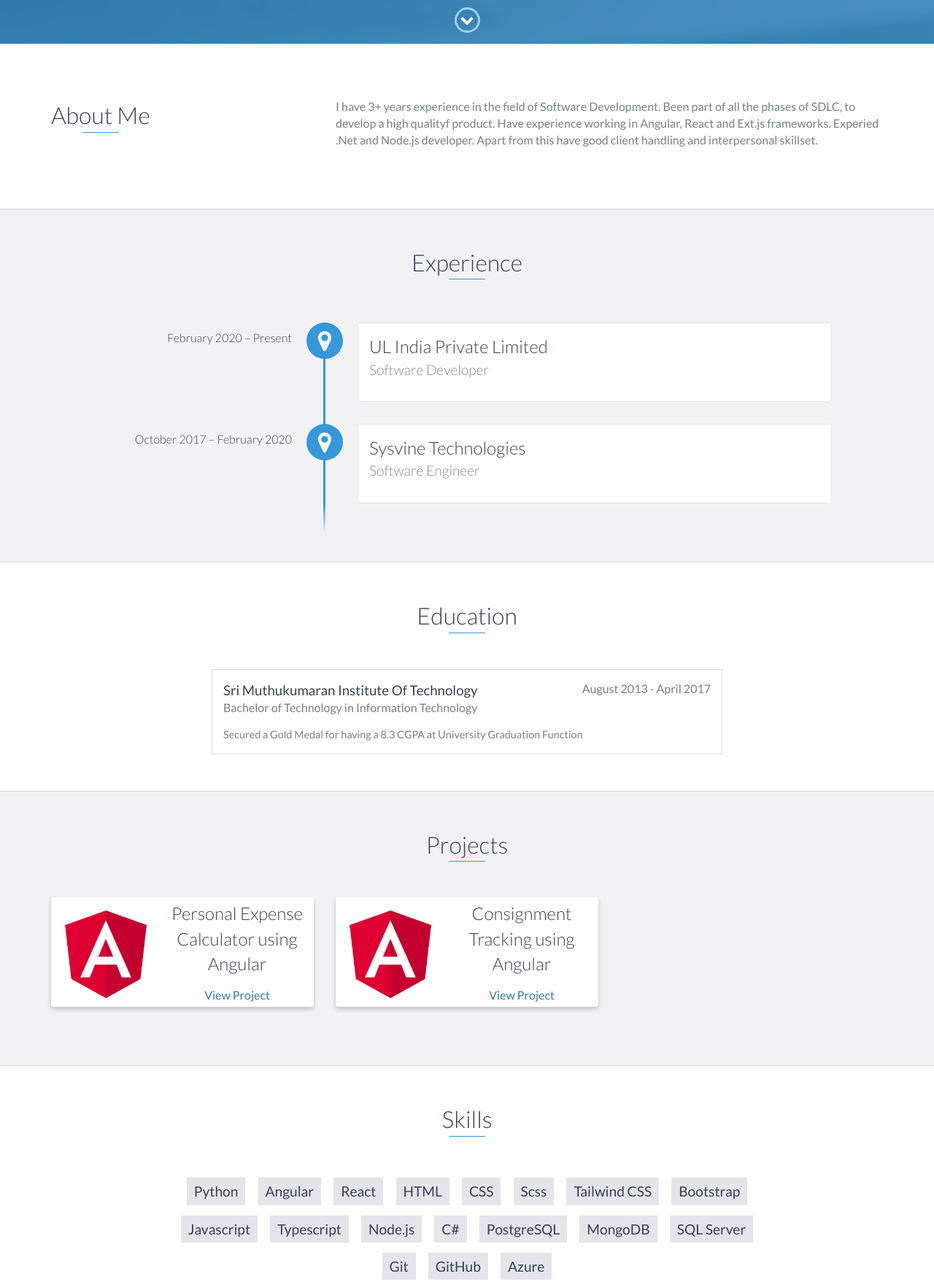
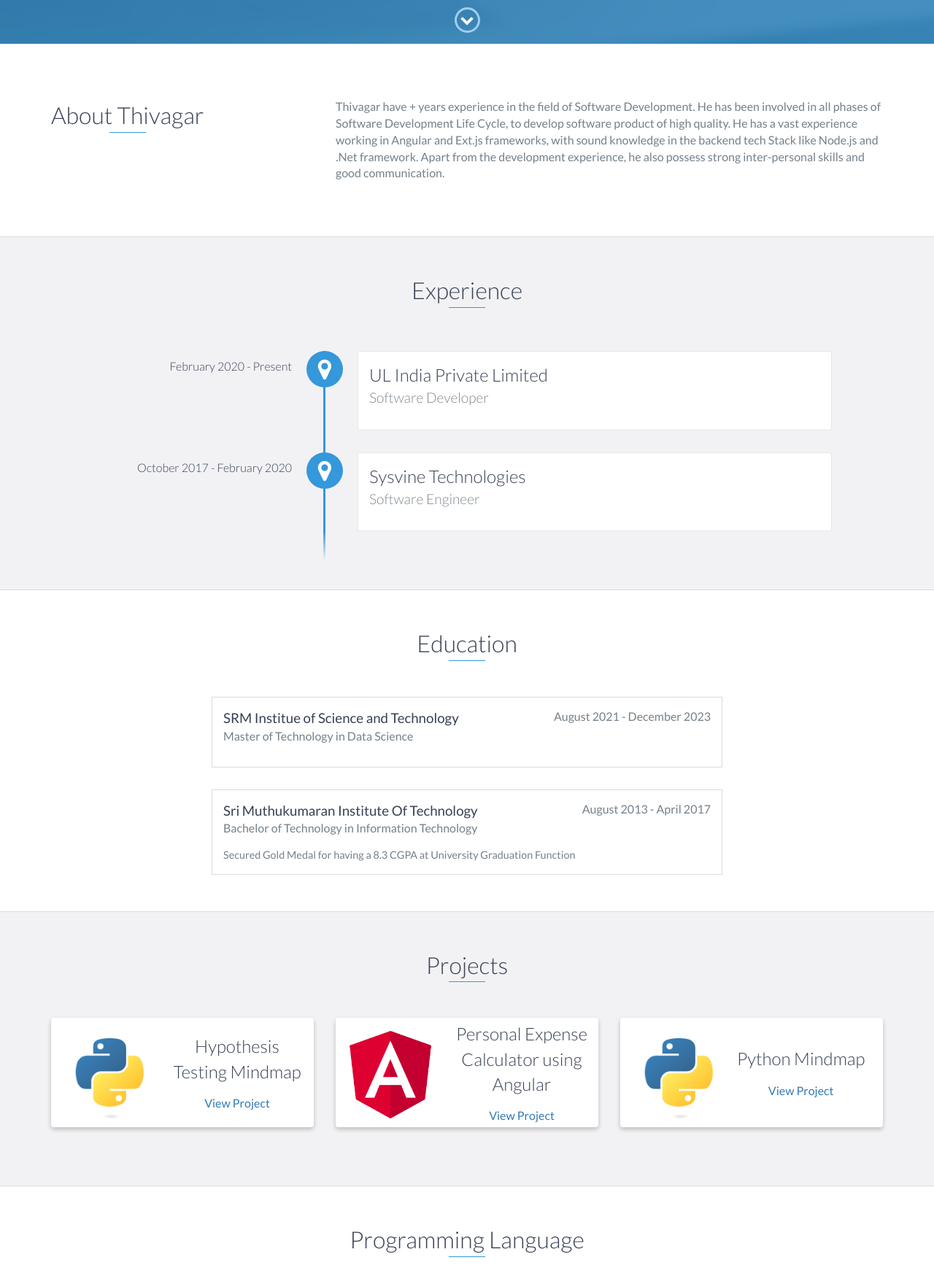
Before and after one commit to thivagar-manickam/thivagar-manickam.github.io, a website: page index.html in a window 1280 px wide. Shown: the part 740-2504 px from the top of the page at 73% size. Drawn offline with nearby package versions, Linux system fonts and the light colour scheme.

Commit message:
Updated with latest work experience

```diff
--- a/index.html
+++ b/index.html
@@ -4,7 +4,7 @@
 <head>
     <meta charset="utf-8">
     <meta http-equiv="X-UA-Compatible" content="IE=edge">
-    <meta property="og:title" content="Madhan" />
+    <meta property="og:title" content="Thivagar" />
     <meta property="og:type" content="portfolio" />
     <meta property="og:url" content="https://thivagar-manickam.github.io/" />
     <meta property="og:image" content="images/thivagar.jpg" />
@@ -21,6 +21,15 @@
     <link rel="stylesheet" href="libs/font-awesome/css/font-awesome.min.css">
     <link href="css/bootstrap.min.css" rel="stylesheet">
     <link href="css/styles.css" rel="stylesheet">
+    <script type="text/javascript">
+        (function calculateYearOfExperience() {
+            var currentDate = new Date();
+            var joiningDate = new Date('10/11/2017');
+
+            var numOfDays = parseInt((currentDate - joiningDate) / (24 * 3600 * 1000))
+            document.getElementById("yearOfExperience").value = parseFloat((numOfDays/365).toPrecision(2))
+        })();
+    </script>
 </head>
 
 <body>
@@ -98,13 +107,17 @@
         <div class="container">
             <div class="row">
                 <div class="col-md-4">
-                    <h2 class="heading">About Me</h2>
+                    <h2 class="heading">About Thivagar</h2>
                 </div>
                 <div class="col-md-8">
                     <p>
-                        I have 3+ years experience in the field of Software Development. Been part of all the phases of SDLC,
-                        to develop a high qualityf product. Have experience working in Angular, React and Ext.js frameworks.
-                        Experied .Net and Node.js developer. Apart from this have good client handling and interpersonal skillset.
+                        Thivagar have <span id="yearOfExperience"></span>+ years experience in the field of Software Development.
+                        He has been involved in all phases of Software Development Life Cycle, to develop software product of high
+                        quality.
+                        He has a vast experience working in Angular and Ext.js frameworks, with sound knowledge in the backend tech Stack
+                        like Node.js and .Net framework.
+                        Apart from the development experience, he also possess strong inter-personal skills and good
+                        communication.
                     </p>
                 </div>
             </div>
@@ -115,12 +128,12 @@
     <div id="experience" class="background-alt">
         <h2 class="heading">Experience</h2>
         <div id="experience-timeline">
-            <div data-date="February 2020 – Present">
+            <div data-date="February 2020 - Present">
                 <h3>UL India Private Limited</h3>
                 <h4>Software Developer</h4>
             </div>
 
-            <div data-date="October 2017 – February 2020">
+            <div data-date="October 2017 - February 2020">
                 <h3>Sysvine Technologies</h3>
                 <h4>Software Engineer</h4>
             </div>
@@ -132,10 +145,16 @@
         <h2 class="heading">Education</h2>
 
         <div class="education-block">
+            <h3>SRM Institue of Science and Technology</h3>
+            <span class="education-date">August 2021 - December 2023</span>
+            <h4>Master of Technology in Data Science</h4>
+        </div>
+
+        <div class="education-block">
             <h3>Sri Muthukumaran Institute Of Technology</h3>
             <span class="education-date">August 2013 - April 2017</span>
             <h4>Bachelor of Technology in Information Technology</h4>
-            <p>Secured a Gold Medal for having a 8.3 CGPA at University Graduation Function</p>
+            <p>Secured Gold Medal for having a 8.3 CGPA at University Graduation Function</p>
         </div>
         <!-- End .education-block -->
     </div>
@@ -149,7 +168,23 @@
                     <!-- Start .project-info -->
                     <div class="project shadow-large">
                         <div class="project-image">
-                            <img src="./images/angular.png" alt="Angular" width="150" height="150" />
+                            <img src="./images/python.png" alt="Python Logo" width="150" height="150" />
+                        </div>
+                        <!-- End .project-image -->
+                        <div class="project-info">
+                            <h3 text-align="center">Hypothesis Testing Mindmap</h3>
+                            <a href="https://github.com/thivagar-manickam/hypothesis-testing-mindmap" target="_blank">View
+                                Project</a>
+                        </div>
+                        <!-- End .project-info -->
+                    </div>
+                    <!-- End .project -->
+                </div>
+                <div class="text-center col-md-4">
+                    <!-- Start .project-info -->
+                    <div class="project shadow-large">
+                        <div class="project-image">
+                            <img src="./images/angular.png" alt="Angular Logo" width="150" height="150" />
                         </div>
                         <!-- End .project-image -->
                         <div class="project-info">
@@ -165,12 +200,12 @@
                     <!-- Start .project-info -->
                     <div class="project shadow-large">
                         <div class="project-image">
-                            <img src="./images/angular.png" alt="Angular" width="150" height="150" />
+                            <img src="./images/python.png" alt="Python Logo" width="150" height="150" />
                         </div>
                         <!-- End .project-image -->
                         <div class="project-info">
-                            <h3 text-align="center">Consignment Tracking using Angular</h3>
-                            <a href="https://github.com/thivagar-manickam/Consignment-Tracking" target="_blank">View
+                            <h3 text-align="center">Python Mindmap</h3>
+                            <a href="https://github.com/thivagar-manickam/python-mindmap" target="_blank">View
                                 Project</a>
                         </div>
                         <!-- End .project-info -->
@@ -183,7 +218,7 @@
     <!-- End #projects -->
 
     <div id="skills">
-        <h2 class="heading">Skills</h2>
+        <h2 class="heading">Programming Language</h2>
         <ul>
             <li>Python</li>
             <li>Angular</li>
@@ -197,12 +232,32 @@
             <li>Typescript</li>
             <li>Node.js</li>
             <li>C#</li>
+        </ul>
+    </div>
+    <div id="skills">
+        <h2 class="heading">Databases</h2>
+        <ul>
             <li>PostgreSQL</li>
             <li>MongoDB</li>
             <li>SQL Server</li>
+        </ul>
+    </div>
+    <div id="skills">
+        <h2 class="heading">Version Control and Development Tools</h2>
+        <ul>
             <li>Git</li>
             <li>GitHub</li>
-            <li>Azure</li>
+            <li>Azure Devops</li>
+            <li>Jupyter</li>
+            <li>Visual Studio Code</li>
+            <li>Visual Studio</li>
+        </ul>
+    </div>
+    <div id="skills">
+        <h2 class="heading">Operation Systems</h2>
+        <ul>
+            <li>MacOS</li>
+            <li>Windows</li>
         </ul>
     </div>
     <!-- End #skills -->
@@ -212,7 +267,7 @@
             <div class="row">
                 <div class="col-sm-5 copyright">
                     <p>
-                        Copyright &copy; 2020 Thivagar M
+                        Copyright &copy; 2022 Thivagar M
                     </p>
                 </div>
                 <div class="col-sm-2 top">
```
Also changed, not shown: images/python.png (added).
